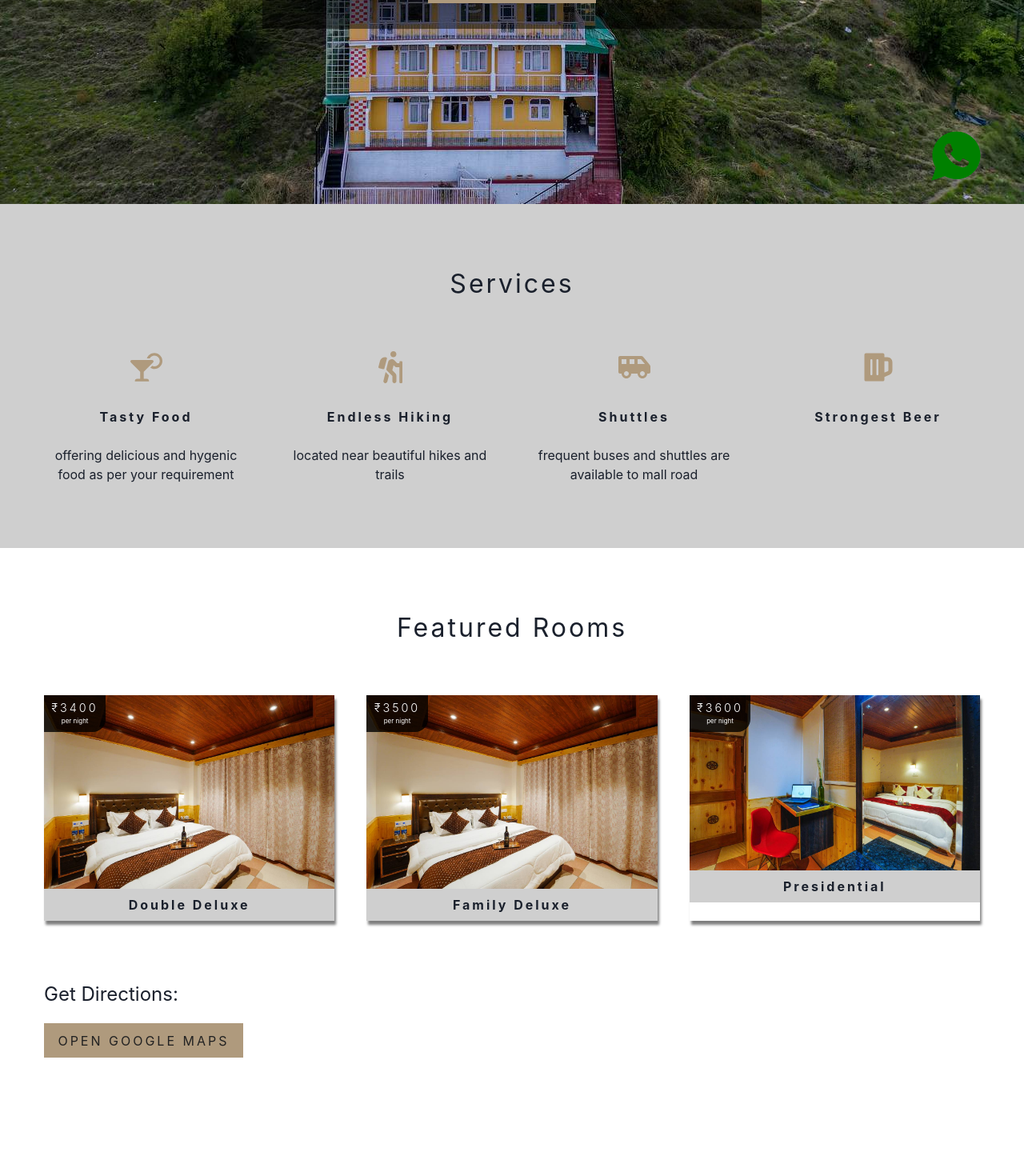
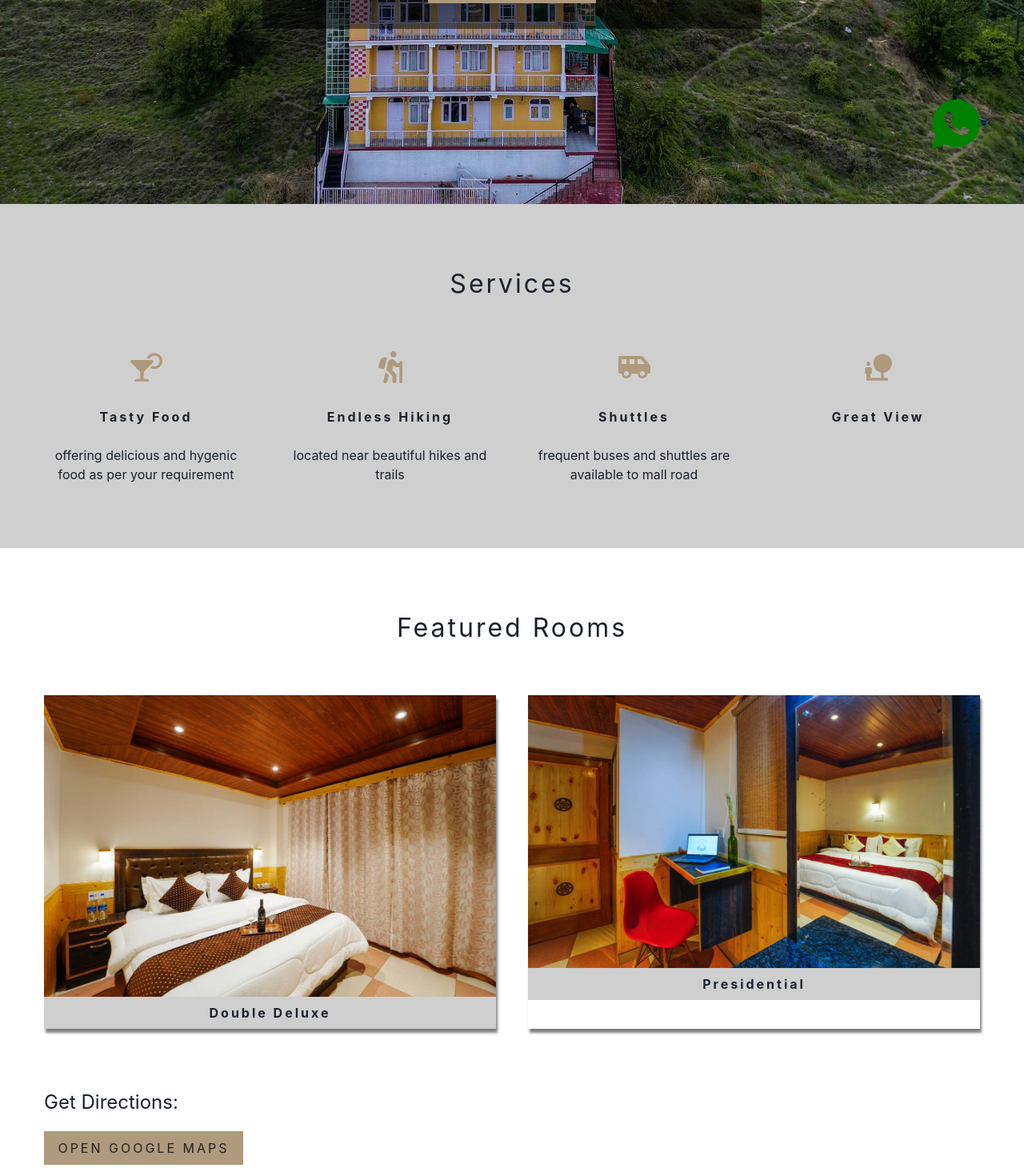
Before and after one commit to ayanmta/Hotel-Reservations, a React (Create React App) app: page /property/ottoman in a window 1280 px wide. Shown: the part 540-2010 px from the top of the page at 80% size. Built offline with nearby package versions, Linux system fonts and the light colour scheme; some icons are missing.

Commit message:
tweak to remove one rooma and add address

```diff
--- a/src/App.css
+++ b/src/App.css
@@ -76,7 +76,7 @@ h6 {
   position: fixed;
   width: 60px;
   height: 60px;
-  bottom: 40px;
+  bottom: 80px;
   right: 60px;
   place-content: "contact";
   border-radius: 50px;
@@ -102,7 +102,7 @@ h6 {
   .whatsapp_float {
       width: 40px;
       height: 40px;
-      bottom: 20px;
+      bottom: 50px;
       right: 10px;
       font-size: 42px;
   }
--- a/src/App.js
+++ b/src/App.js
@@ -31,14 +31,17 @@ function App() {
         <Route path="/rooms/:slug" element={<SingleRoom />} />
         <Route element={<Error />} />
       </Routes>
-          <p>*prices may vary , please contact owner for more info</p>
-     <a
+          <p style={{marginBottom:"2rem"}}>*prices may vary , please contact owner for more info</p>
+    <span className="whatsapp_float">
+    <a
         href={`https://wa.me/9816930002/?text=Hi, I am looking to book a stay at Shillabagh.`}
-        className="whatsapp_float"
+
         target="_blank"
         rel="noopener noreferrer"
       ><IoLogoWhatsapp color="green" enableBackground={"white"}  />
+
     </a>
+    </span>
     </div>
   );
 }
--- a/src/components/FeaturedRooms.js
+++ b/src/components/FeaturedRooms.js
@@ -18,7 +18,11 @@ const FeaturedRooms = (property) => {
        <a href="https://www.google.co.uk/maps/place/Ottoman+Homestay/@31.0928272,77.1917168,17z/data=!3m1!4b1!4m9!3m8!1s0x3905799bbdf605cb:0x97dbe37111a39484!5m2!4m1!1i2!8m2!3d31.0928226!4d77.1942917!16s%2Fg%2F11q3y6sjth?entry=ttu" className="btn-primary">
         open google Maps
         </a>
-        <h1><FaMapLocationDot/> </h1>
+        <h1 style={{marginTop:"3rem"}}> <FaMapLocationDot/> </h1>
+        <h4>Ottoman Homestay, <br></br>opposite SBI BANK SHANAN, malyana, shimla
+        <br></br><br></br>
+        Contact: <br></br> +91 98169 30002 <br></br> +91 72999 99115
+        </h4>
       </section>
     </section>
   );
--- a/src/components/Room.js
+++ b/src/components/Room.js
@@ -10,10 +10,7 @@ function Room({ value, property }) {
     <article  className="room">
       <div style={{maxHeight:"600px",objectFit:"fill"}} className="img-container">
         <img height={10} width={10} style={{maxHeight:"600px",objectFit:"fill"}}  src={images[0] || defaultImg} alt="room img" />
-        <div className="price-top">
-          <h6>₹{price}</h6>
-          <p>per night</p>
-        </div>
+
         <Link
           to={property ? `/property/${slug}` : `/rooms/${slug}`}
           className="btn-primary room-link"
--- a/src/components/Services.js
+++ b/src/components/Services.js
@@ -1,6 +1,8 @@
 import React, { useState } from "react";
 import Title from "./Title";
 import { FaCocktail, FaHiking, FaShuttleVan, FaBeer } from "react-icons/fa";
+import { MdNaturePeople } from "react-icons/md";
+
 
 const Services = () => {
   const [Services] = useState([
@@ -20,8 +22,8 @@ const Services = () => {
       info: "frequent buses and shuttles are available to mall road",
     },
     {
-      icon: <FaBeer />,
-      title: "Strongest Beer",
+      icon: <MdNaturePeople />,
+      title: "Great View",
       info: "",
     },
   ]);
--- a/src/data.js
+++ b/src/data.js
@@ -141,7 +141,7 @@ const data = [
       name: "single standard",
       slug: "single-standard",
       type: "single",
-      price: 2500,
+      price: 2000,
       size: 300,
       capacity: 1,
       pets: true,
@@ -198,7 +198,7 @@ const data = [
       name: "single deluxe",
       slug: "single-deluxe",
       type: "single",
-      price: 3000,
+      price: 2000,
       size: 400,
       capacity: 1,
       pets: true,
@@ -312,7 +312,7 @@ const data = [
       name: "double basic",
       slug: "double-basic",
       type: "double",
-      price: 2500,
+      price: 2000,
       size: 350,
       capacity: 3,
       pets: false,
@@ -369,7 +369,7 @@ const data = [
       name: "double standard",
       slug: "double-standard",
       type: "double",
-      price: 3000,
+      price: 2000,
       size: 400,
       capacity: 3,
       pets: true,
@@ -426,10 +426,9 @@ const data = [
       name: "double deluxe",
       slug: "double-deluxe",
       type: "double",
-      price: 3400,
       size: 500,
       capacity: 3,
-      pets: true,
+      pets: false,
       breakfast: true,
       featured: true,
       description:
@@ -448,13 +447,6 @@ const data = [
           fields: {
             file: {
               url: img8,
-            },
-          },
-        },
-        {
-          fields: {
-            file: {
-              url: room2,
             },
           },
         },
@@ -597,7 +589,7 @@ const data = [
       name: "family standard",
       slug: "family-standard",
       type: "family",
-      price: 3400,
+      price: 2000,
       size: 600,
       capacity: 5,
       pets: true,
@@ -648,70 +640,12 @@ const data = [
   },
   {
     sys: {
-      id: "12",
-    },
-    fields: {
-      name: "family deluxe",
-      slug: "family-deluxe",
-      type: "family",
-      price: 3500,
-      size: 700,
-      capacity: 6,
-      pets: true,
-      breakfast: true,
-      featured: true,
-      description:
-      "Indulge in our immaculate rooms, where cleanliness meets luxury. Experience comfort and serenity in every corner.",
-       extras: [
-        "Plush pillows and breathable bed linens",
-        "Soft, oversized bath towels",
-        "Full-sized, pH-balanced toiletries",
-        "Complimentary refreshments",
-        "Adequate safety/security",
-        "Internet",
-        "Comfortable beds",
-      ],
-      images: [
-        {
-          fields: {
-            file: {
-              url: img3,
-            },
-          },
-        },
-        {
-          fields: {
-            file: {
-              url: room2,
-            },
-          },
-        },
-        {
-          fields: {
-            file: {
-              url: room3,
-            },
-          },
-        },
-        {
-          fields: {
-            file: {
-              url: room4,
-            },
-          },
-        },
-      ],
-    },
-  },
-  {
-    sys: {
       id: "13",
     },
     fields: {
       name: "presidential",
       slug: "presidential-room",
       type: "presidential",
-      price: 3600,
       size: 1000,
       capacity: 10,
       pets: true,
--- a/src/pages/Ganga.js
+++ b/src/pages/Ganga.js
@@ -60,7 +60,7 @@ const Ganga = () => {
 
         <StyledHero hero="roomsHero" img={room_g4}>
         <Banner title={`Our rooms`}>
-         Offerting clean and Hygenic space
+         Offering clean and Hygenic space
         </Banner>
       </StyledHero>
       <section className="single-room">
@@ -75,9 +75,8 @@ const Ganga = () => {
           </article>
           <article className="info">
             <h3>Info</h3>
-            <h6>price: ₹3000</h6>
-
-            <h6> "pets allowed" </h6>
+            <h6> "pure Veg" </h6>
+            <h6> "no pets allowed" </h6>
             <h6>"breakfaast included"</h6>
           </article>
 
@@ -88,7 +87,11 @@ const Ganga = () => {
        <a href="https://www.google.co.uk/maps/place/Hotel+Ganga+Palace/@25.2967126,57.837985,4z/data=!4m13!1m2!2m1!1sganga+palace!3m9!1s0x3905790505d91c85:0xde0d2c9a6c77476e!5m2!4m1!1i2!8m2!3d31.108476!4d77.1393356!15sCgxnYW5nYSBwYWxhY2WSAQVob3RlbOABAA!16s%2Fg%2F11c3k6l8fs?entry=ttu" className="btn-primary">
         open google Maps
         </a>
-        <h1><FaMapLocationDot/> </h1>
+        <h1 style={{marginTop:"3rem"}}><FaMapLocationDot/> </h1>
+        <h4>The ganga palace, <br></br> near summer hill chowk, summer hill, Shimla
+        <br></br><br></br>
+        Contact: <br></br> +91 98169 30002 <br></br> +91 72999 99115
+        </h4>
       </section>
 
 
--- a/src/pages/SingleRoom.js
+++ b/src/pages/SingleRoom.js
@@ -50,13 +50,12 @@ const SingleRoom = (props) => {
           </article>
           <article className="info">
             <h3>Info</h3>
-            <h6>price: ₹{price}</h6>
             <h6>size: {size} sqft</h6>
             <h6>
               max capacity:{" "}
               {capacity > 1 ? `${capacity} people` : `${capacity} person`}
             </h6>
-            <h6> {pets ? "pets allowed" : "no pets alloweda"}</h6>
+            <h6> {"no pets allowed"}</h6>
             <h6>{breakfast && "breakfaast included"}</h6>
           </article>
         </div>
--- a/src/propertyData.js
+++ b/src/propertyData.js
@@ -13,7 +13,7 @@ const propertyData = [
       name: "OTTOMAN",
       slug: "ottoman",
       type: "property",
-      price: 2500,
+      price: 2000,
       size: 350,
       capacity: 2,
       pets: false,
@@ -61,7 +61,7 @@ const propertyData = [
       name: "HOTEL GANGA PALACE",
       slug: "hotel-ganga-palace",
       type: "property",
-      price: 2500,
+      price: 2000,
       size: 350,
       capacity: 2,
       pets: false,
```
